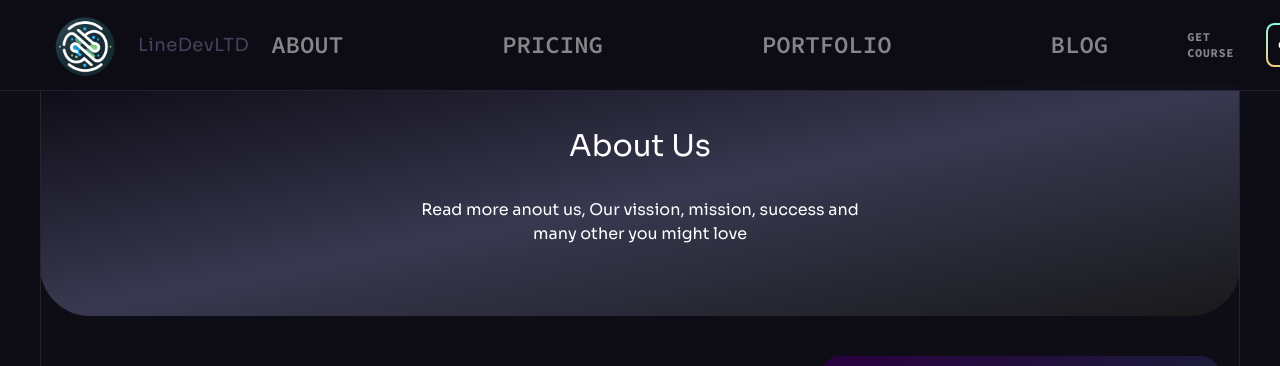
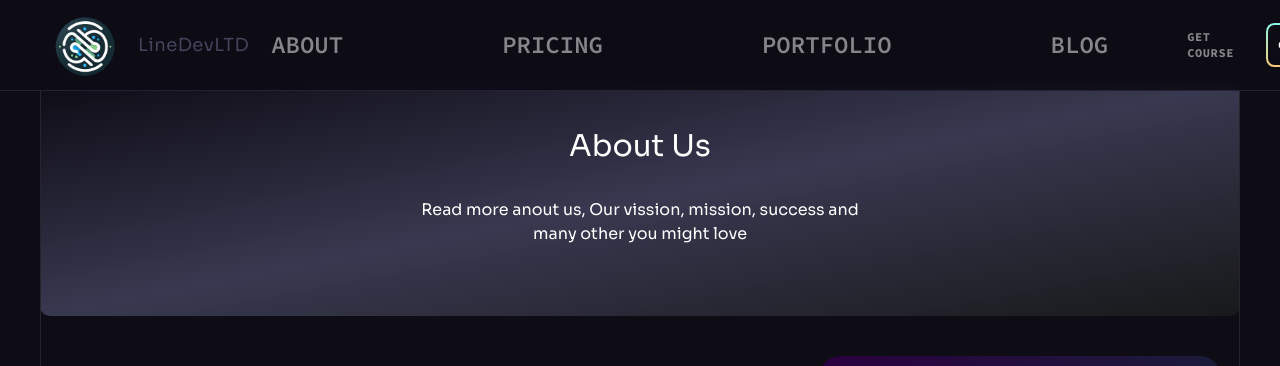
Before and after one commit to linesquad/linedevltd, a React (Vite) app: page /about in a window 1280 px wide. Shown: the top 366 px of the page. Built offline with nearby package versions, Linux system fonts and the light colour scheme.

Commit message:
implement max-widtch each about page component

```diff
--- a/src/components/aboutPage/AboutHeader.jsx
+++ b/src/components/aboutPage/AboutHeader.jsx
@@ -4,7 +4,7 @@ function AboutHeader() {
   return (
     <div>
       <Section customPaddings="py-[0px] px-[0px] md:px-[40px]">
-        <div className="bg-gradient-to-br from-[#0e0c15] via-[#383850] to-[#18191a] lg:rounded-b-[50px]">
+        <div className="bg-gradient-to-br from-[#0e0c15] via-[#383850] to-[#18191a] lg:rounded-b-[10px] max-w-[1444px] mx-auto">
           <div className=" flex flex-col items-center pt-[50px] px-[20px] py-[70px]">
             <h2 className="text-[24px] lg:text-[30px]">About Us</h2>
             <div className="mt-[40px]">
--- a/src/components/aboutPage/OurCompany.jsx
+++ b/src/components/aboutPage/OurCompany.jsx
@@ -5,7 +5,7 @@ function OurCompany() {
   return (
     <div>
       <Section customPaddings="py-[40px] pb-[100px] px-[0px] md:px-[40px]">
-        <div className="px-[20px] w-full flex flex-col lg:flex-row lg:items-center lg:justify-between">
+        <div className="px-[20px] w-full flex flex-col lg:flex-row lg:items-center lg:justify-between max-w-[1444px] mx-auto">
           <div className="lg:max-w-[400px] xl:max-w-[650px]">
             <h2 className="text-[18px] lg:text-[24px]">
               We help on creating Legal briefs
--- a/src/pages/About.jsx
+++ b/src/pages/About.jsx
@@ -3,7 +3,7 @@ import OurCompany from "../components/aboutPage/OurCompany";
 
 const About = () => {
   return (
-    <div className="max-w-[1444px] mx-auto">
+    <div className="">
       <AboutHeader />
       <OurCompany />
     </div>
```
